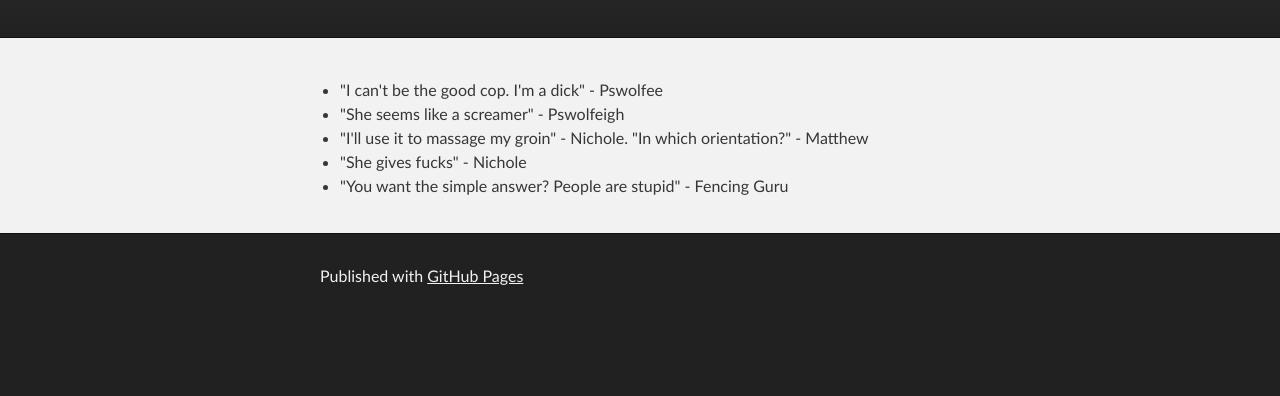
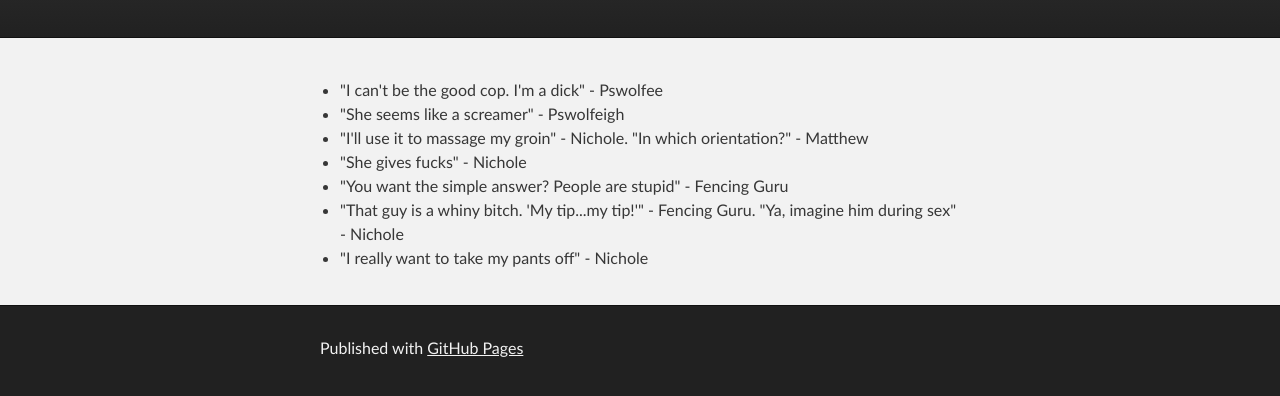
Before and after one commit to shitfoilsays/shitfoilsays.github.io, a plain HTML site: page index.html in a window 1280 px wide. Shown: the part 136-532 px from the top of the page. Drawn offline with Linux system fonts and the light colour scheme.

Commit message:
Added quotes

```diff
--- a/index.html
+++ b/index.html
@@ -33,6 +33,8 @@
           <li>"I'll use it to massage my groin" - Nichole. "In which orientation?" - Matthew</li>
           <li>"She gives fucks" - Nichole </li>
           <li>"You want the simple answer? People are stupid" - Fencing Guru</li>
+          <li>"That guy is a whiny bitch. 'My tip...my tip!'" - Fencing Guru. "Ya, imagine him during sex" - Nichole</li>
+          <li>"I really want to take my pants off" - Nichole</li>
         </ul>
       </section>
     </div>
```
